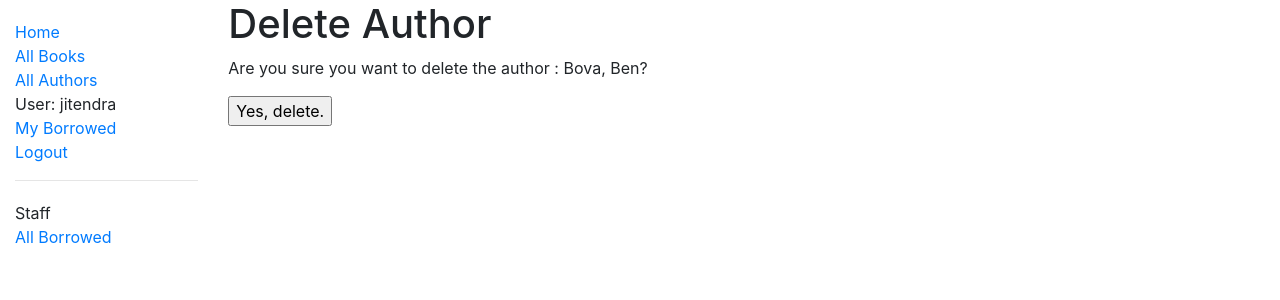
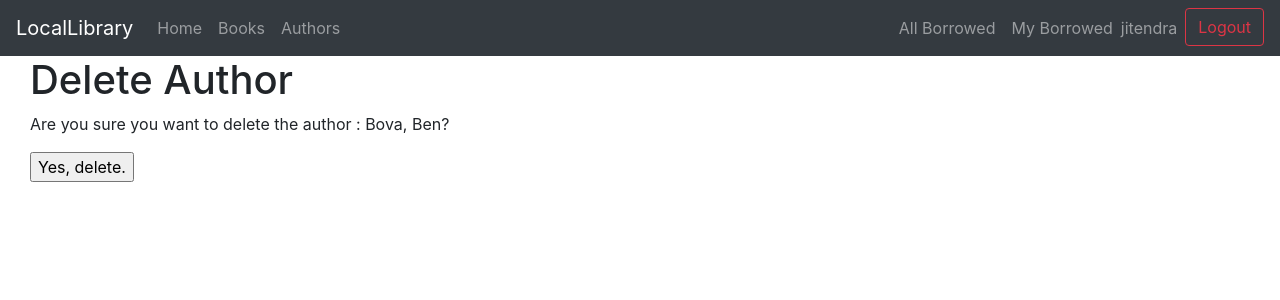
Before and after one commit to jkrlr/locallibrary, a Django app: page /catalog/author/2/delete/ in a window 1280 px wide. Shown: the top 300 px of the page. Run offline with Django 3.2, Linux system fonts and the light colour scheme; a user stored in the database is signed in; data comes from the database, SQL or seed files in the repository; some libraries are stand-ins or nearby versions.

Commit message:
Add Styling to navbar

```diff
--- a/catalog/static/css/style.css
+++ /dev/null
@@ -1,5 +0,0 @@
-.sidebar-nav{
-    margin-top: 20px;
-    padding: 0;
-    list-style-type: none;
-}
--- a/catalog/templates/base_generic.html
+++ b/catalog/templates/base_generic.html
@@ -2,49 +2,69 @@
 
 <!DOCTYPE html>
 <html lang="en">
+
 <head>
   {% block title %}
   <title>Local Library</title>
-    {% endblock  %}
+  {% endblock %}
   <meta charset="utf-8">
   <meta name="viewport" content="width=device-width ,initial-scale=1">
-    <link rel="stylesheet" href="https://stackpath.bootstrapcdn.com/bootstrap/4.1.3/css/bootstrap.min.css" integrity="sha384-MCw98/SFnGE8fJT3GXwEOngsV7Zt27NXFoaoApmYm81iuXoPkFOJwJ8ERdknLPMO" crossorigin="anonymous">
+  <link rel="stylesheet" href="https://stackpath.bootstrapcdn.com/bootstrap/4.1.3/css/bootstrap.min.css"
+    integrity="sha384-MCw98/SFnGE8fJT3GXwEOngsV7Zt27NXFoaoApmYm81iuXoPkFOJwJ8ERdknLPMO" crossorigin="anonymous">
   <!-- Add additional CSS in the static file-->
   <link rel="stylesheet" href="{% static 'css/style.css' %}">
 </head>
+
 <body>
-    <div class="container-fluid">
-        <div class="row">
-            <div class="col-sm-2">
-                {% block sidebar %}
-                <ul class="sidebar-nav">
-                    <li><a href="{% url 'index' %}">Home</a></li>
-                    <li><a href="{% url 'books' %}">All Books</a></li>
-                    <li><a href="{% url 'authors' %}">All Authors</a></li>
+
+  {% block navbar %}
+  <nav class="navbar navbar-expand-lg navbar-dark bg-dark">
+    <a class="navbar-brand" href="{% url 'index' %}">LocalLibrary</a>
+
+    <div class="collapse navbar-collapse" id="navbarSupportedContent">
+      <ul class="navbar-nav mr-auto">
+        <li class="nav-item">
+          <a class="nav-link" href="{% url 'index' %}">Home</a>
+        </li>
+        <li class="nav-item">
+          <a class="nav-link" href="{% url 'books' %}">Books</a>
+        </li>
+        <li class="nav-item">
+          <a class="nav-link" href="{% url 'authors' %}">Authors</a>
+        </li>
+      </ul>
+      <ul class="navbar-nav ml-auto">
+        {% if user.is_staff %}
+        {% if perms.catalog.can_mark_returned %}
+        <li class="nav-item"><a class="nav-link" href="{% url 'all-borrowed' %}">All Borrowed</a></li>
+        {% endif %}
+        {% endif %}
+
         {% if user.is_authenticated %}
-                        <li>User: {{user.get_username }}</li>
-                        <li><a href="{% url 'my-borrowed' %}">My Borrowed</a></li>
-                        <li><a href="{% url 'logout'%}?next={{request.path}}">Logout</a></li>
+        <li class="nav-item"><a class="nav-link" href="{% url 'my-borrowed' %}">My Borrowed</a></li>
+        <li class="nav-item mr-sm-2"><span class="navbar-text">{{user.get_username }}</span></li>
+        <a class="nav-item" href="{% url 'logout'%}?next={{request.path}}">
+          <button type="button" class="btn btn-outline-danger">Logout</button>
+        </a>
         {% else %}
-                        <li><a href="{% url 'login'%}?next={{request.path}}">Login</a></li>
+        <a class="nav-item" href="{% url 'login'%}?next={{request.path}}">
+          <button type="button" class="btn btn-outline-success">Login</button>
+        </a>
         {% endif %}
       </ul>
+    </div>
+  </nav>
+  {% endblock navbar %}
 
-                {% if user.is_staff %}
-                <hr/>
-                <ul class="sidebar-nav">
-                    <li>Staff</li>
-                    {% if perms.catalog.can_mark_returned %}
-                    <li><a href="{% url 'all-borrowed' %}">All Borrowed</a></li>
-                    {% endif %}
-                </ul>
-                {% endif %}
-                {% endblock %}
+  <div class="container-fluid">
+    <div class="col-sm-10">
+      {% block content %}
+      {% endblock content %}
     </div>
-            <div class="col-sm-10">{% block content %}{% endblock  %}</div>
+
     {% block pagination %}
     {% if is_paginated %}
-                    <div class="pagination">
+    <div class="pagination ml-3">
       <span class="page-links">
         {% if page_obj.has_previous %}
         <a href="{{ request.path }}?page={{ page_obj.has_previous_page_number }}">previous</a>
@@ -58,8 +78,9 @@
       </span>
     </div>
     {% endif %}
-            {% endblock  %}
-        </div>
+    {% endblock pagination %}
+
   </div>
 </body>
+
 </html>
```
Lines whose indentation alone changed are shown as unchanged.
